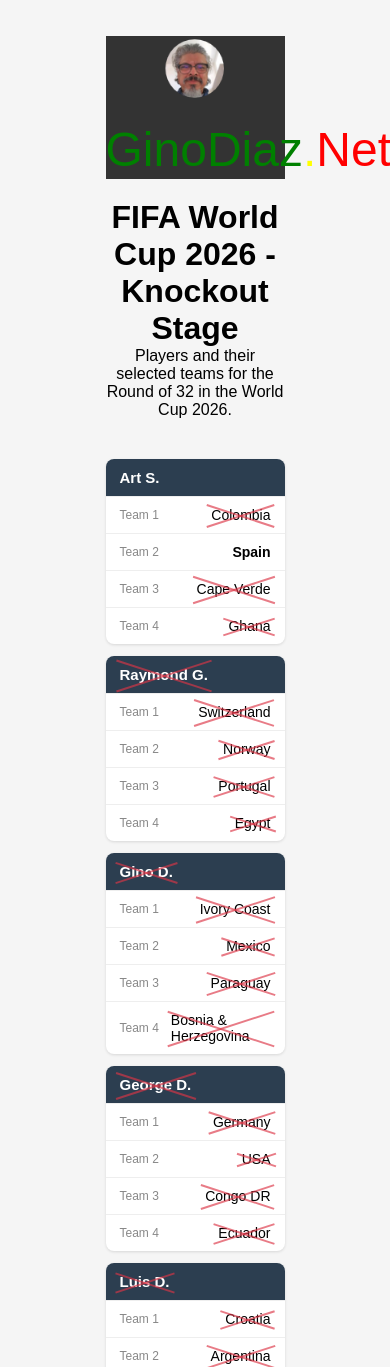
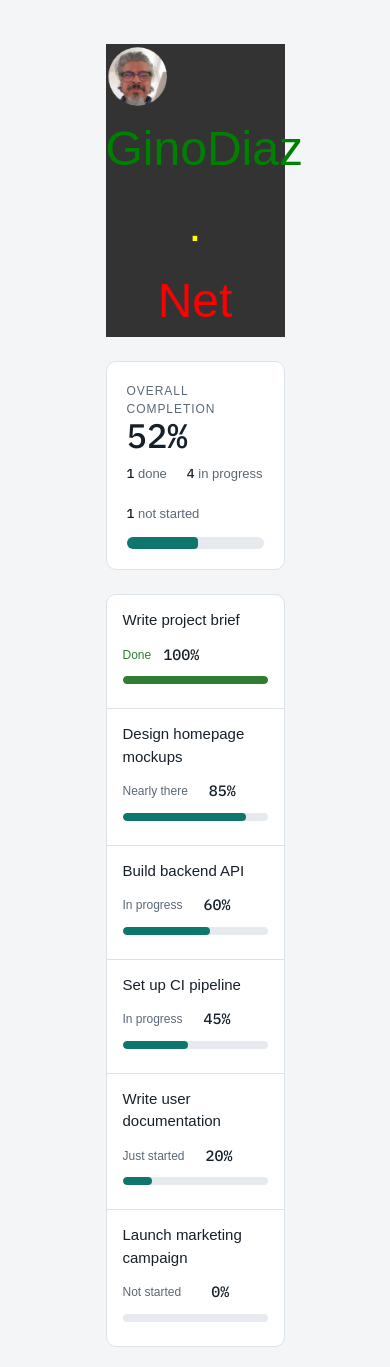
Before and after one commit to ginobdiaz/my-first-static-web-app, a website: page src/index.html in a window 390 px wide. Shown: the top 1367 px of the page. Drawn offline with Linux system fonts and the light colour scheme.

Commit message:
Chg #10.01

```diff
--- a/src/index.html
+++ b/src/index.html
@@ -6,171 +6,102 @@
   <meta name="viewport" content="width=device-width, initial-scale=1.0">
   <link rel="stylesheet" href="styles.css">
   <title>GinoDiaz.Net</title>
+<link rel="stylesheet" href="https://fonts.googleapis.com/css2?family=IBM+Plex+Mono:wght@400;500&family=IBM+Plex+Sans:wght@400;500;600&display=swap">
 <style>
+  /* Layout: single centered column, summary strip on top, one row per task with a progress bar beneath */
+  :root {
+    --bg: #f3f5f7;
+    --surface: #ffffff;
+    --fg: #16202a;
+    --muted: #5b6875;
+    --line: #dde2e8;
+    --track: #e6eaee;
+    --accent: #0f766e;
+    --done: #2f7d32;
+    --idle: #9aa5b1;
+    --font-body: "IBM Plex Sans", system-ui, -apple-system, "Segoe UI", sans-serif;
+    --font-data: "IBM Plex Mono", ui-monospace, "SFMono-Regular", Menlo, monospace;
+  }
+  @media (prefers-color-scheme: dark) {
+    :root:not([data-theme="light"]) {
+      --bg: #0f1519;
+      --surface: #172027;
+      --fg: #e8edf1;
+      --muted: #93a1ad;
+      --line: #27333c;
+      --track: #26323b;
+      --accent: #2dd4bf;
+      --done: #6fcf74;
+      --idle: #5d6b77;
+      color-scheme: dark;
+    }
+  }
+  :root[data-theme="dark"] {
+    --bg: #0f1519;
+    --surface: #172027;
+    --fg: #e8edf1;
+    --muted: #93a1ad;
+    --line: #27333c;
+    --track: #26323b;
+    --accent: #2dd4bf;
+    --done: #6fcf74;
+    --idle: #5d6b77;
+    color-scheme: dark;
+  }
   body {
-    font-family: -apple-system, BlinkMacSystemFont, "Segoe UI", Arial, sans-serif;
-    background: #f5f5f5;
-    margin: 0;
-    padding: 40px;
-    display: flex;
-    justify-content: center;
+    background: var(--bg);
+    color: var(--fg);
+    font-family: var(--font-body);
+    font-size: 15px;
+    line-height: 1.5;
+    padding-block: 40px 56px;
+    padding-left: max(16px, env(safe-area-inset-left, 0px));
+    padding-right: max(16px, env(safe-area-inset-right, 0px));
   }
+  main { max-width: 680px; margin: 0 auto; display: flex; flex-direction: column; gap: 24px; }
+  header { display: flex; flex-direction: column; gap: 4px; }
+  h1 { font-size: 26px; font-weight: 600; margin: 0; letter-spacing: -0.01em; text-wrap: balance; }
+  .sub { color: var(--muted); margin: 0; font-size: 14px; }
 
-  /* wrapper handles the rounded corners/shadow. On wide screens it
-     can still scroll sideways as a fallback, but on phones we switch
-     the table into a stacked card layout instead (see media query),
-     so scrolling is no longer needed there. */
-  .table-wrapper {
-    width: 100%;
-    max-width: 900px;
-    margin-top: 40px;
-    overflow-x: auto;
-    border-radius: 6px;
-    box-shadow: 0 1px 3px rgba(0,0,0,0.12);
+  .summary {
+    background: var(--surface);
+    border: 1px solid var(--line);
+    border-radius: 10px;
+    padding: 20px;
+    display: flex; flex-direction: column; gap: 14px;
   }
+  .summary-top { display: flex; align-items: baseline; justify-content: space-between; gap: 12px; flex-wrap: wrap; }
+  .label { font-size: 12px; letter-spacing: 0.08em; text-transform: uppercase; color: var(--muted); }
+  .big { font-family: var(--font-data); font-size: 40px; font-weight: 500; line-height: 1; font-variant-numeric: tabular-nums; }
+  .counts { display: flex; gap: 20px; flex-wrap: wrap; font-size: 13px; color: var(--muted); }
+  .counts b { font-family: var(--font-data); font-weight: 500; color: var(--fg); font-variant-numeric: tabular-nums; }
 
-  .table {
-    display: grid;
-    grid-template-columns: repeat(5, minmax(110px, 1fr));
-    background: #ffffff;
-    min-width: 600px;
-  }
+  .bar { height: 8px; background: var(--track); border-radius: 4px; overflow: hidden; }
+  .bar > span { display: block; height: 100%; border-radius: 4px; background: var(--accent); }
+  .bar.done > span { background: var(--done); }
+  .bar.idle > span { background: var(--idle); }
+  .bar.big-bar { height: 12px; border-radius: 6px; }
 
-  .cell {
-    padding: 12px 16px;
-    text-align: center;
-    border-bottom: 1px solid #e0e0e0;
-  }
+  ul { list-style: none; margin: 0; padding: 0; border: 1px solid var(--line); border-radius: 10px; background: var(--surface); }
+  li { padding: 16px 20px; display: flex; flex-direction: column; gap: 10px; }
+  li + li { border-top: 1px solid var(--line); }
+  .row { display: flex; align-items: baseline; justify-content: space-between; gap: 12px; }
+  .name { font-weight: 500; min-width: 0; overflow-wrap: anywhere; }
+  .meta { display: flex; align-items: center; gap: 12px; flex-shrink: 0; }
+  .status { font-size: 12px; color: var(--muted); }
+  .pct { font-family: var(--font-data); font-size: 15px; font-weight: 500; min-width: 4ch; text-align: right; font-variant-numeric: tabular-nums; }
+  .done-mark { color: var(--done); }
 
-  .header {
-    background: #2c3e50;
-    color: #ffffff;
-    font-weight: 600;
-  }
+  footer { color: var(--muted); font-size: 12px; }
 
-  .row {
-    display: contents;
-  }
-
-  .row:last-child .cell {
-    border-bottom: none;
-  }
-
-  .row:nth-child(even) .cell:not(.header) {
-    background: #fafafa;
-  }
-
-  .cell:first-child:not(.header) {
-    font-weight: 600;
-    color: #555;
-  }
-
-  /* X overlay: two thin, semi-transparent lines crossed over just
-     the team name text (not the whole cell), via a wrapping span.
-     That way it stays put over the value even when the cell also
-     contains a label, like on mobile. Text stays readable
-     underneath since the lines are thin and not fully opaque. */
-  .value.eliminated {
-    position: relative;
-    display: inline-block;
-  }
-
-  .value.eliminated::before,
-  .value.eliminated::after {
-    content: "";
-    position: absolute;
-    top: 50%;
-    left: -6px;
-    right: -6px;
-    height: 2px;
-    background: rgba(220, 53, 69, 0.65);
-    pointer-events: none;
-  }
-
-  .value.eliminated::before {
-    transform: rotate(18deg);
-  }
-
-  .value.eliminated::after {
-    transform: rotate(-18deg);
-  }
-
-  /* ===== MOBILE LAYOUT =====
-     Below 600px the grid is dropped entirely in favor of a stack of
-     "player cards" — one per row — so there's nothing wider than the
-     screen and no horizontal scrolling is ever needed. */
-  @media (max-width: 600px) {
-    body {
-      padding: 16px;
-    }
-
-    .table-wrapper {
-      overflow-x: visible;
-      box-shadow: none;
-      border-radius: 0;
-    }
-
-    .table {
-      display: block;
-      min-width: 0;
-      background: transparent;
-    }
-
-    /* Column headers aren't needed anymore — each value gets its
-       own inline label instead (see .row .cell::before below). */
-    .table > .cell.header {
-      display: none;
-    }
-
-    .row {
-      display: block;
-      background: #ffffff;
-      border-radius: 8px;
-      box-shadow: 0 1px 3px rgba(0,0,0,0.12);
-      margin-bottom: 12px;
-      overflow: hidden;
-    }
-
-    .row:nth-child(even) .cell:not(.header) {
-      background: transparent;
-    }
-
-    .row .cell {
-      display: flex;
-      justify-content: space-between;
-      align-items: center;
-      gap: 12px;
-      text-align: left;
-      padding: 10px 14px;
-      border-bottom: 1px solid #eeeeee;
-      font-size: 14px;
-    }
-
-    .row .cell:last-child {
-      border-bottom: none;
-    }
-
-    /* Player name becomes the card's title/header */
-    .row .cell:first-child {
-      background: #2c3e50 !important;
-      color: #ffffff;
-      font-weight: 600;
-      font-size: 15px;
-    }
-
-    /* Team cells get a small label ("Team 1", "Team 2"...) pulled
-       from a data attribute so it's clear what each value means
-       without needing the column headers. */
-    .row .cell[data-label]::before {
-      content: attr(data-label);
-      color: #888888;
-      font-weight: 500;
-      font-size: 12px;
-      flex-shrink: 0;
-    }
-
+  @media (max-width: 440px) {
+    body { padding-block: 24px 40px; }
+    .big { font-size: 34px; }
+    li { padding: 14px 16px; }
+    .row { flex-wrap: wrap; }
   }
 </style>
+
 </head>
 
 <body>
@@ -178,47 +109,67 @@
     <header style="text-align:center;">
       <img src="\img\gbd01.png" width="65" height="65" alt="Mr.Gino"><font size="46" color="green">GinoDiaz</font><font size="48" color="yellow">.</font><font size="46" color="red">Net</font>
     </header>
-    <div class="content" style="text-align:center; margin-top: 20px;">
-      <h1>FIFA World Cup 2026 - Knockout Stage</h1>
-      <p>Players and their selected teams for the Round of 32 in the World Cup 2026.</p>
-    </div>
-
-    <div class="table-wrapper">
-      <div class="table">
-
-        <div class="cell header">Player</div>
-        <div class="cell header">Team 1</div>
-        <div class="cell header">Team 2</div>
-        <div class="cell header">Team 3</div>
-        <div class="cell header">Team 4</div>
-
-              <div class="row">
-          <div class="cell"><b>Art S.</b> </div><div class="cell" data-label="Team 1"><span class="value eliminated">Colombia</span></div><div class="cell" data-label="Team 2"><span class="value"><b>Spain</b></span></div><div class="cell" data-label="Team 3"><span class="value eliminated">Cape Verde</span></div><div class="cell" data-label="Team 4"><span class="value eliminated">Ghana</span></div>
-        </div>
-        <div class="row">
-          <div class="cell"><span class="value eliminated">Raymond G.</span></div><div class="cell" data-label="Team 1"><span class="value eliminated">Switzerland</span></div><div class="cell" data-label="Team 2"><span class="value eliminated">Norway</span></div><div class="cell" data-label="Team 3"><span class="value eliminated">Portugal</span></div><div class="cell" data-label="Team 4"><span class="value eliminated">Egypt</span></div>
-        </div>
-        <div class="row">
-          <div class="cell"><span class="value eliminated">Gino D.</span></div><div class="cell" data-label="Team 1"><span class="value eliminated">Ivory Coast</span></div><div class="cell" data-label="Team 2"><span class="value eliminated">Mexico</span></div><div class="cell" data-label="Team 3"><span class="value eliminated">Paraguay</span></div><div class="cell" data-label="Team 4"><span class="value eliminated">Bosnia & Herzegovina</span></div>
-        </div>
-        <div class="row">
-          <div class="cell"><span class="value eliminated">George D.</span></div><div class="cell" data-label="Team 1"><span class="value eliminated">Germany</span></div><div class="cell" data-label="Team 2"><span class="value eliminated">USA</span></div><div class="cell" data-label="Team 3"><span class="value eliminated">Congo DR</span></div><div class="cell" data-label="Team 4"><span class="value eliminated">Ecuador</span></div>
-        </div>
-        <div class="row">
-          <div class="cell"><span class="value eliminated">Luis D.</span></div><div class="cell" data-label="Team 1"><span class="value eliminated">Croatia</span></div><div class="cell" data-label="Team 2"><span class="value eliminated">Argentina</span></div><div class="cell" data-label="Team 3"><span class="value eliminated">Algeria</span></div><div class="cell" data-label="Team 4"><span class="value eliminated">Australia</span></div>
-        </div>
-        <div class="row">
-          <div class="cell"><span class="value eliminated">Eddie D.</span></div><div class="cell" data-label="Team 1"><span class="value eliminated">Netherlands</span></div><div class="cell" data-label="Team 2"><span class="value eliminated">Morocco</span></div><div class="cell" data-label="Team 3"><span class="value eliminated">Sweden</span></div><div class="cell" data-label="Team 4"><span class="value eliminated">Senegal</span></div>
-        </div>
-        <div class="row">
-          <div class="cell"><span class="value eliminated">Ray D.</span></div><div class="cell" data-label="Team 1"><span class="value eliminated">France</span></div><div class="cell" data-label="Team 2"><span class="value eliminated">Belgium</span></div><div class="cell" data-label="Team 3"><span class="value eliminated">Japan</span></div><div class="cell" data-label="Team 4"><span class="value eliminated">Canada</span></div>
-        </div>
-        <div class="row">
-          <div class="cell"><span class="value eliminated">Jose M.</span></div><div class="cell" data-label="Team 1"><span class="value eliminated">Brazil</span></div><div class="cell" data-label="Team 2"><span class="value eliminated">England</span></div><div class="cell" data-label="Team 3"><span class="value eliminated">Austria</span></div><div class="cell" data-label="Team 4"><span class="value eliminated">South Africa</span></div>
-        </div>
-
+  <section class="summary" aria-label="Overall progress">
+    <div class="summary-top">
+      <div>
+        <div class="label">Overall completion</div>
+        <div class="big">52%</div>
+      </div>
+      <div class="counts">
+        <span><b>1</b> done</span>
+        <span><b>4</b> in progress</span>
+        <span><b>1</b> not started</span>
       </div>
     </div>
+    <div class="bar big-bar" role="progressbar" aria-valuenow="52" aria-valuemin="0" aria-valuemax="100" aria-label="Overall completion"><span style="width:52%"></span></div>
+  </section>
+
+  <ul aria-label="Tasks">
+    <li>
+      <div class="row">
+        <span class="name">Write project brief</span>
+        <span class="meta"><span class="status done-mark">Done</span><span class="pct">100%</span></span>
+      </div>
+      <div class="bar done" role="progressbar" aria-valuenow="100" aria-valuemin="0" aria-valuemax="100" aria-label="Write project brief"><span style="width:100%"></span></div>
+    </li>
+    <li>
+      <div class="row">
+        <span class="name">Design homepage mockups</span>
+        <span class="meta"><span class="status">Nearly there</span><span class="pct">85%</span></span>
+      </div>
+      <div class="bar" role="progressbar" aria-valuenow="85" aria-valuemin="0" aria-valuemax="100" aria-label="Design homepage mockups"><span style="width:85%"></span></div>
+    </li>
+    <li>
+      <div class="row">
+        <span class="name">Build backend API</span>
+        <span class="meta"><span class="status">In progress</span><span class="pct">60%</span></span>
+      </div>
+      <div class="bar" role="progressbar" aria-valuenow="60" aria-valuemin="0" aria-valuemax="100" aria-label="Build backend API"><span style="width:60%"></span></div>
+    </li>
+    <li>
+      <div class="row">
+        <span class="name">Set up CI pipeline</span>
+        <span class="meta"><span class="status">In progress</span><span class="pct">45%</span></span>
+      </div>
+      <div class="bar" role="progressbar" aria-valuenow="45" aria-valuemin="0" aria-valuemax="100" aria-label="Set up CI pipeline"><span style="width:45%"></span></div>
+    </li>
+    <li>
+      <div class="row">
+        <span class="name">Write user documentation</span>
+        <span class="meta"><span class="status">Just started</span><span class="pct">20%</span></span>
+      </div>
+      <div class="bar" role="progressbar" aria-valuenow="20" aria-valuemin="0" aria-valuemax="100" aria-label="Write user documentation"><span style="width:20%"></span></div>
+    </li>
+    <li>
+      <div class="row">
+        <span class="name">Launch marketing campaign</span>
+        <span class="meta"><span class="status">Not started</span><span class="pct">0%</span></span>
+      </div>
+      <div class="bar idle" role="progressbar" aria-valuenow="0" aria-valuemin="0" aria-valuemax="100" aria-label="Launch marketing campaign"><span style="width:0%"></span></div>
+    </li>
+  </ul>
+
+  <footer>Sample tasks. Overall completion is the average of all task percentages.</footer>
   </main>
 </body>
 </html>
```
